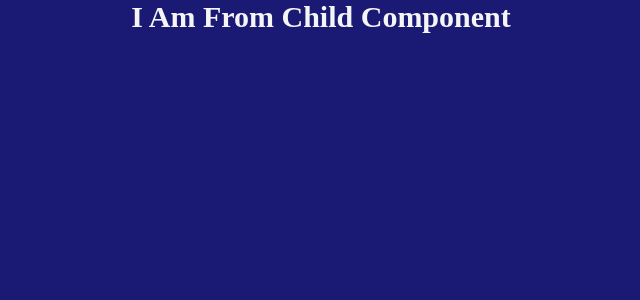
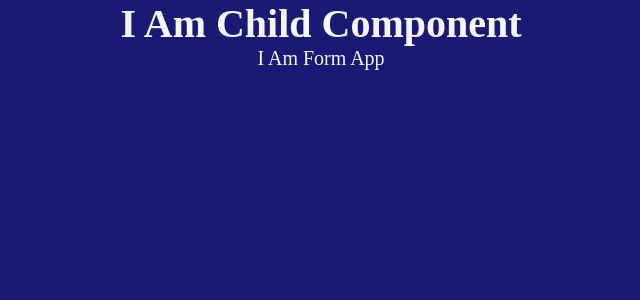
Before and after one commit to Shm-Rsuf/react-review, a React (Create React App) app: page / in a window 1280 px wide. Shown: the top 300 px of the page, without its empty margins (319-959 px from the left). Built offline with nearby package versions, Linux system fonts and the light colour scheme.

Commit message:
state lifting

```diff
--- a/src/App.js
+++ b/src/App.js
@@ -1,9 +1,14 @@
-import Child from "./components/STATE_LIFTING/Child";
+import ChildToParent from "./components/STATE_LIFTING/ChildToParent";
 
 export default function App() {
+  const data = "I am form App";
+
+  const fetchData = (data) => {
+    console.log(data);
+  };
   return (
     <div>
-      <Child />
+      <ChildToParent data={data} fetchData={fetchData} />
     </div>
   );
 }
--- a/src/components/STATE_LIFTING/Child.jsx
+++ b/src/components/STATE_LIFTING/Child.jsx
@@ -1,9 +1,12 @@
 import React from "react";
 
-const Child = () => {
+const Child = ({ data, childData }) => {
+  const clData = "I am from child component";
+  childData(clData);
   return (
     <div>
       <h2>I am from child component</h2>
+      <h1>{data}</h1>
     </div>
   );
 };
--- /dev/null
+++ b/src/components/STATE_LIFTING/ChildToParent.jsx
@@ -0,0 +1,15 @@
+import React from "react";
+
+const ChildToParent = ({ data, fetchData }) => {
+  const data2 = "I am from child component";
+  fetchData(data2);
+
+  return (
+    <div>
+      <h1>I am child component</h1>
+      <p>{data}</p>
+    </div>
+  );
+};
+
+export default ChildToParent;
```
